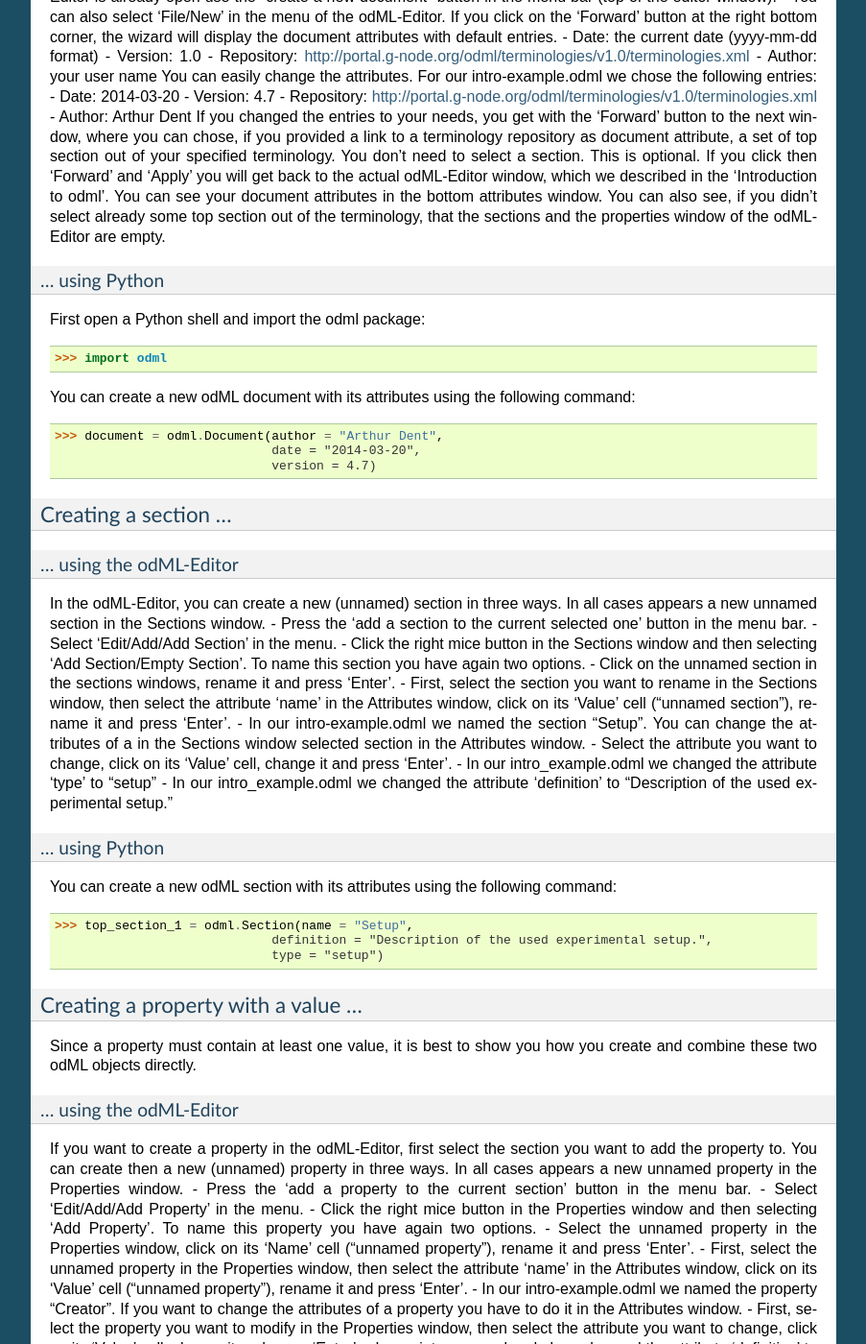
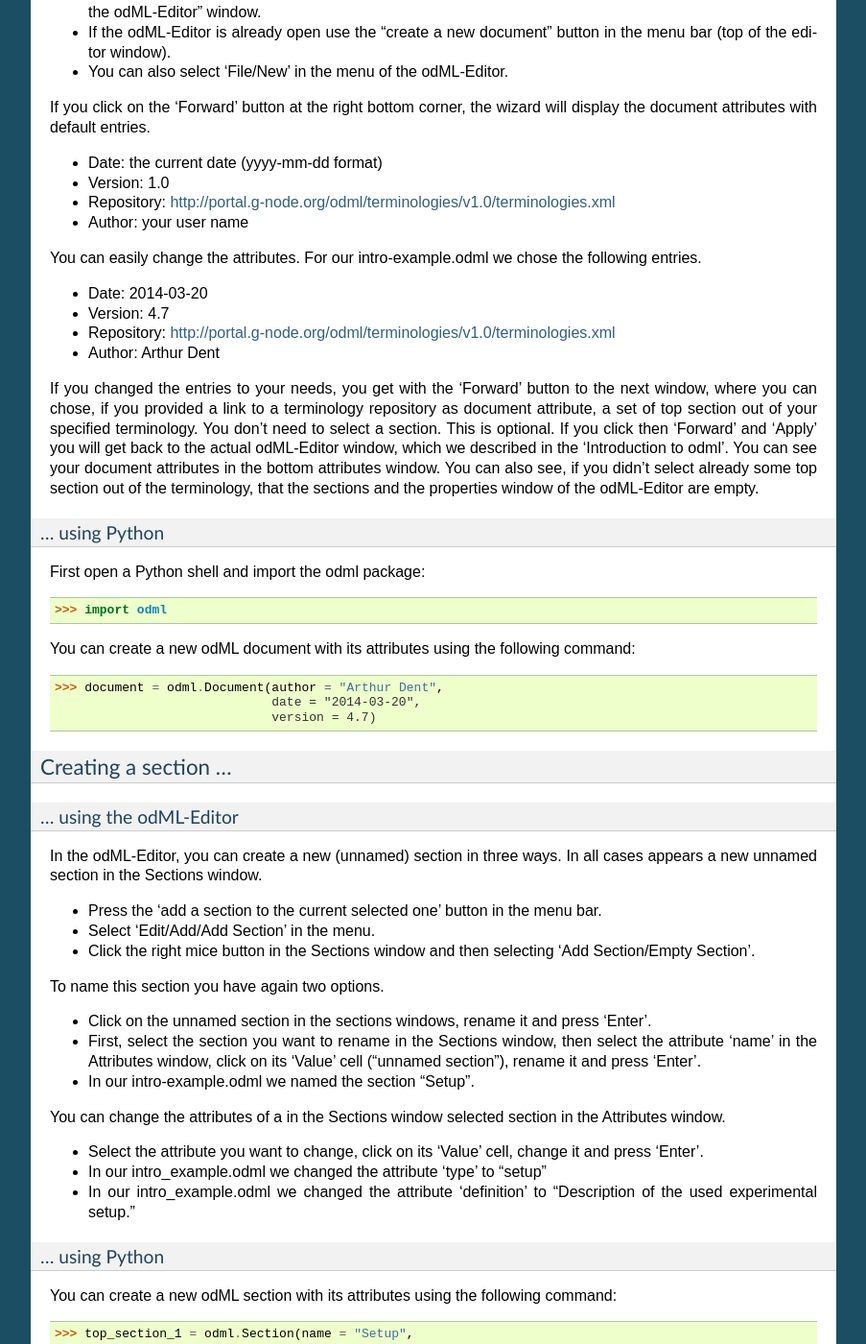
Before and after one commit to G-Node/python-odml, a Sphinx documentation site: the page built from doc/tutorial.rst, in a window 1280 px wide and 1400 px high, scrolled down 8920 px. Shown: the whole window at 96% size, without its empty margins (198-1101 px from the left). Built offline with Sphinx 7.4.7, drawn with Linux system fonts in a browser that asks for light colours; some of the changed text lies outside the part shown.

Commit message:
still not done

```diff
--- a/doc/tutorial.rst
+++ b/doc/tutorial.rst
@@ -445,19 +445,25 @@ Creating a document ...
 ... using the odML-Editor
 *************************
 You can create then a new document in three ways. In all cases a new window the "New Document Wizard" will open guiding you through the first steps of creating a new odML document.
+
 - If you newly open the odML-Editor, you can also use the link "create a new document" in the "Welcome to the odML-Editor" window.
 - If the odML-Editor is already open use the "create a new document" button in the menu bar (top of the editor window).
 - You can also select 'File/New' in the menu of the odML-Editor.
+
 If you click on the 'Forward' button at the right bottom corner, the wizard will display the document attributes with default entries.
+
 - Date: the current date (yyyy-mm-dd format)
 - Version: 1.0
 - Repository: http://portal.g-node.org/odml/terminologies/v1.0/terminologies.xml
 - Author: your user name
-You can easily change the attributes. For our intro-example.odml we chose the following entries:
+
+You can easily change the attributes. For our intro-example.odml we chose the following entries.
+
 - Date: 2014-03-20
 - Version: 4.7
 - Repository: http://portal.g-node.org/odml/terminologies/v1.0/terminologies.xml
 - Author: Arthur Dent
+
 If you changed the entries to your needs, you get with the 'Forward' button to the next window, where you can chose, if you provided a link to a terminology repository as document attribute, a set of top section out of your specified terminology. You don't need to select a section. This is optional.
 If you click then 'Forward' and 'Apply' you will get back to the actual odML-Editor window, which we described in the 'Introduction to odml'.
 You can see your document attributes in the bottom attributes window. You can also see, if you didn't select already some top section out of the terminology, that the sections and the properties window of the odML-Editor are empty.
@@ -480,14 +486,19 @@ Creating a section ...
 ... using the odML-Editor
 *************************
 In the odML-Editor, you can create a new (unnamed) section in three ways. In all cases appears a new unnamed section in the Sections window.
+
 - Press the 'add a section to the current selected one' button in the menu bar.
 - Select 'Edit/Add/Add Section' in the menu.
 - Click the right mice button in the Sections window and then selecting 'Add Section/Empty Section'.
+
 To name this section you have again two options.
+
 - Click on the unnamed section in the sections windows, rename it and press 'Enter'.
 - First, select the section you want to rename in the Sections window, then select the attribute 'name' in the Attributes window, click on its 'Value' cell ("unnamed section"), rename it and press 'Enter'.
 - In our intro-example.odml we named the section "Setup".
+
 You can change the attributes of a in the Sections window selected section in the Attributes window.
+
 - Select the attribute you want to change, click on its 'Value' cell, change it and press 'Enter'.
 - In our intro_example.odml we changed the attribute 'type' to "setup"
 - In our intro_example.odml we changed the attribute 'definition' to "Description of the used experimental setup."
@@ -510,23 +521,34 @@ how you create and combine these two odML objects directly.
 *************************
 If you want to create a property in the odML-Editor, first select the section you want to add the property to.
 You can create then a new (unnamed) property in three ways. In all cases appears a new unnamed property in the Properties window.
+
 - Press the 'add a property to the current section' button in the menu bar.
 - Select 'Edit/Add/Add Property' in the menu.
 - Click the right mice button in the Properties window and then selecting 'Add Property'.
+
 To name this property you have again two options.
+
 - Select the unnamed property in the Properties window, click on its 'Name' cell ("unnamed property"), rename it and press 'Enter'.
 - First, select the unnamed property in the Properties window, then select the attribute 'name' in the Attributes window, click on its 'Value' cell ("unnamed property"), rename it and press 'Enter'.
 - In our intro-example.odml we named the property "Creator".
+
 If you want to change the attributes of a property you have to do it in the Attributes window.
+
 - First, select the property you want to modify in the Properties window, then select the attribute you want to change, click on its 'Value' cell, change it and press 'Enter'.
 - In our intro_example.odml we changed the attribute 'definition' to "The person/s who built the setup."
+
 Each new property has directly one value attached to it, which needs to be defined.
 To define a value click on the 'Value' cell of the property in the Properties window, enter a value and press 'Enter'.
+
 - In our intro_example.odml we entered the value "Arthur Dent" to the property "Creator".
+
 To change the attributes of this value click in the row of this value on the corresponding cell, change the attribute and press 'Enter'.
+
 - In our intro_example.odml we changed the 'Definition' of the value "Arthur Dent" of the property "Creator" to "First and last name of a person."
 - In our intro_example.odml we changed the 'Type' of the the value "Arthur Dent" of the property "Creator" to "person"
+
 You can also add multiple values to a selected property. This is possible in three ways.
+
 - Press the 'add a value to the current selected property' button in the menu bar.
 - Select 'Edit/Add/Add Value' in the menu.
 - Click the right mice button on the property of the Properties window and then selecting 'Add Value'.
```
